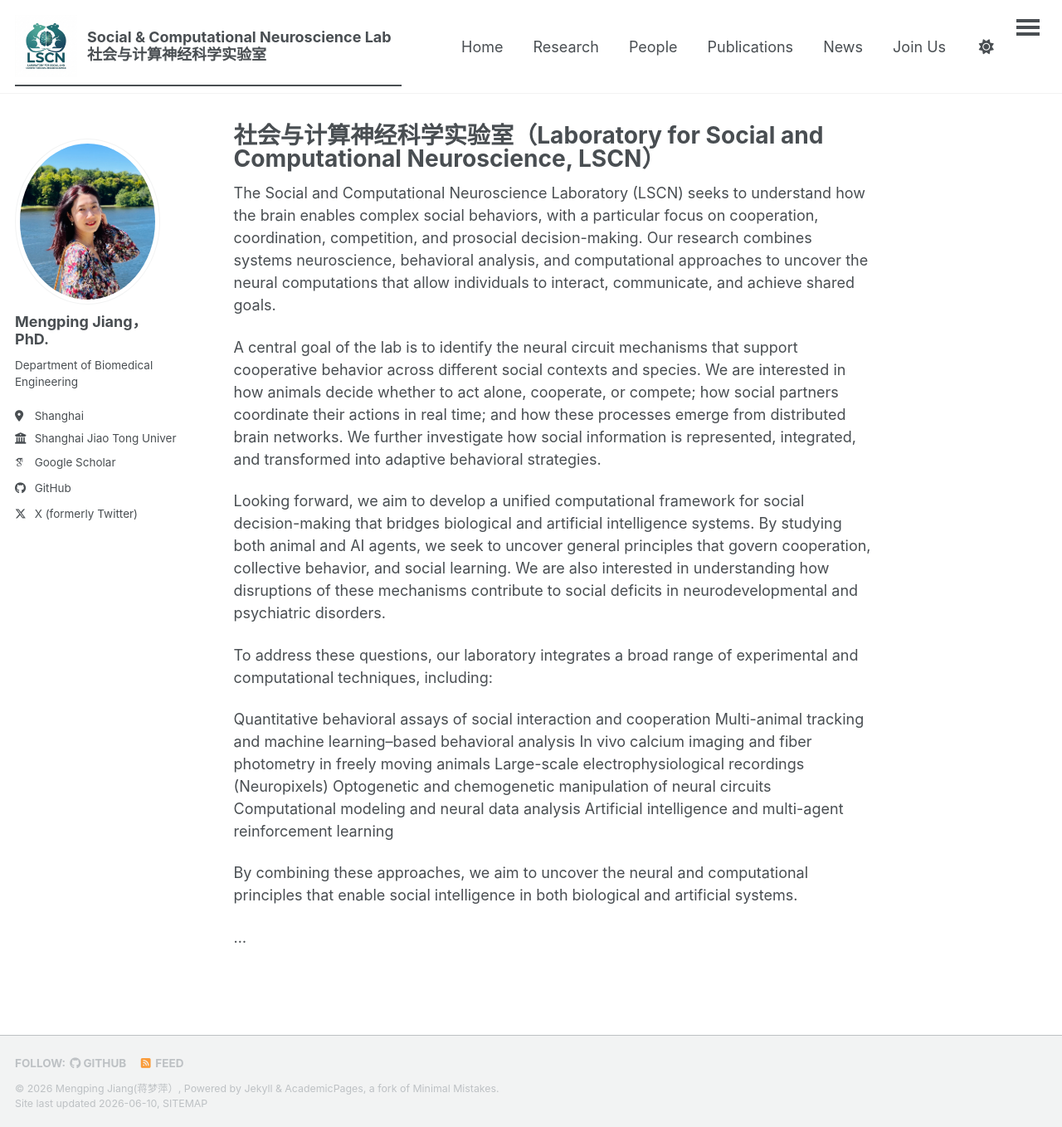
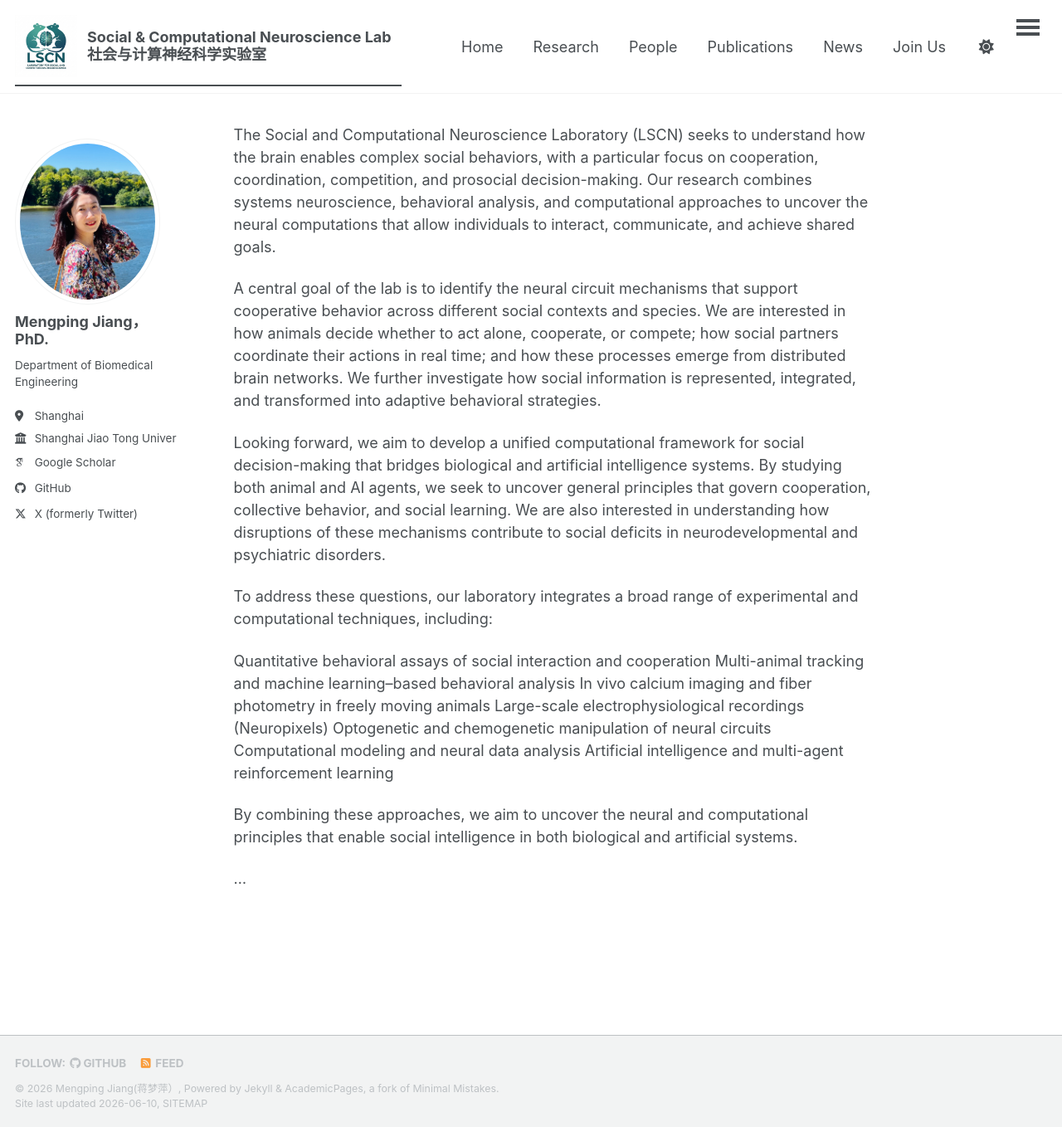
Before and after one commit to MengpingJiang/mengpingjiang.github.io, a Jekyll site: the page built from _pages/about.md, in a window 1280 px wide and 1358 px high. Shown: the whole window at 83% size. Built offline with Jekyll 4.4.1, drawn with Linux system fonts in a browser that asks for light colours; some web fonts are replaced; a script bundle is joined from its source files by our own code; library files that are not in the unit come from our copies.

Commit message:
Update about.md

```diff
--- a/_pages/about.md
+++ b/_pages/about.md
@@ -1,6 +1,6 @@
 ---
 permalink: /
-title: "社会与计算神经科学实验室（Laboratory for Social and Computational Neuroscience, LSCN）"
+title:
 author_profile: true
 redirect_from:
   - /about/
```
